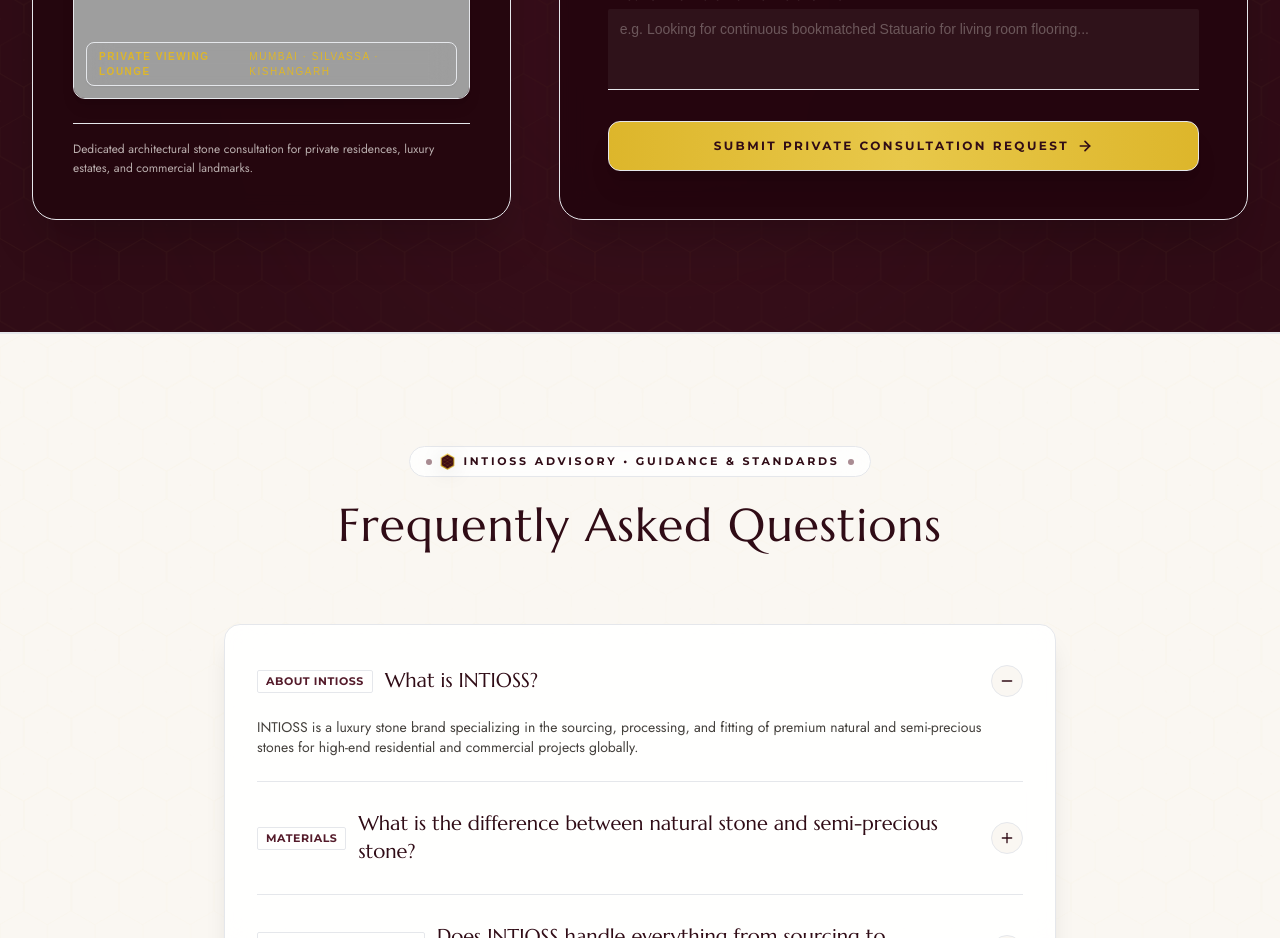
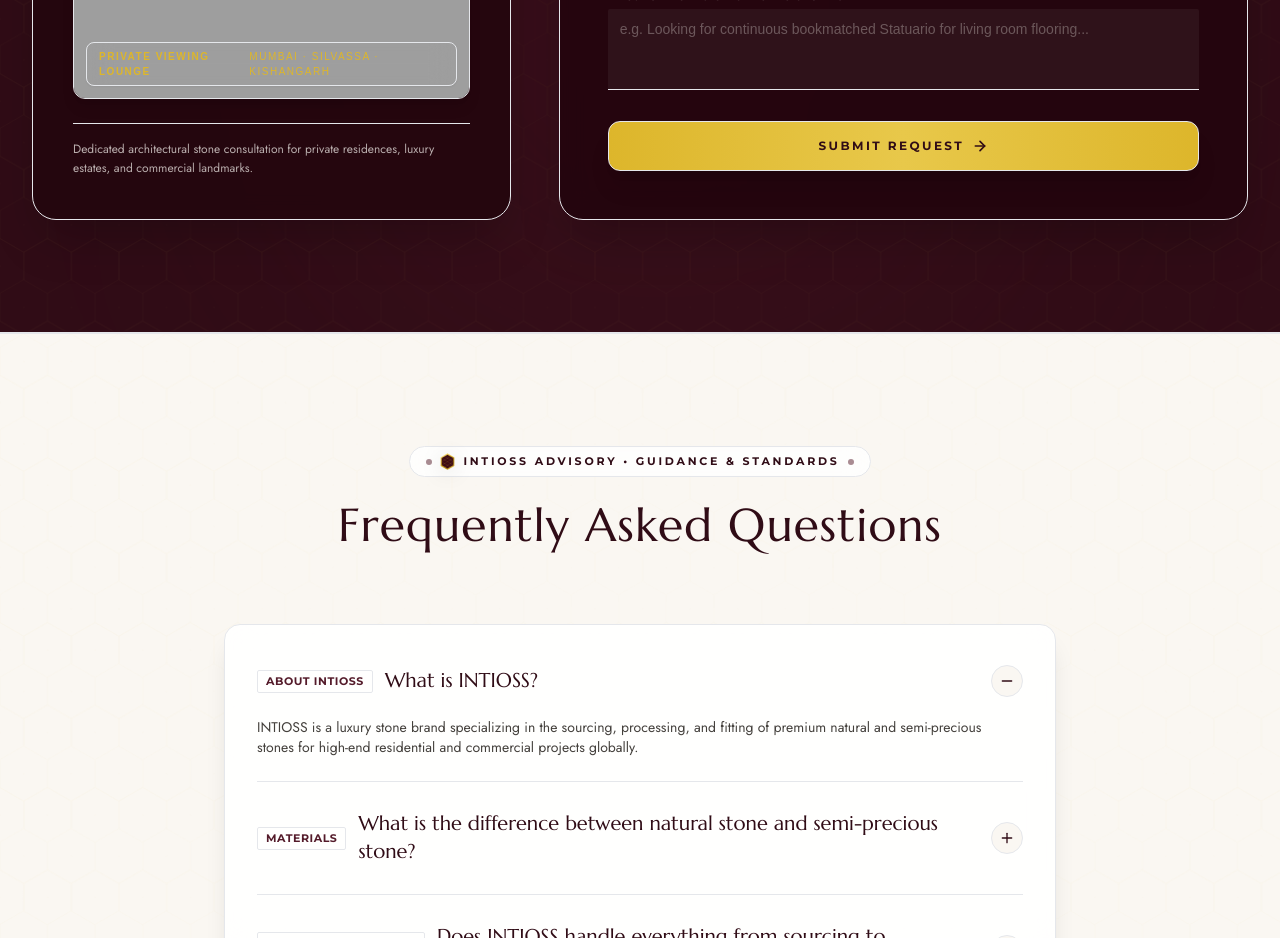
Before and after one commit to BhagyeshKadiya/intioss-luxury-surfaces, a Next.js app: page / in a window 1280 px wide. Shown: the part 6980-7918 px from the top of the page. Built offline with nearby package versions, Linux system fonts and the light colour scheme; grey boxes are pictures that could not be loaded; a web font is replaced by a local one.

Commit message:
Change consultation form submit button text to Submit Request

```diff
--- a/components/sections/ConsultationSection.tsx
+++ b/components/sections/ConsultationSection.tsx
@@ -733,7 +733,7 @@ export function ConsultationSection() {
                       <span>Reserving Consultation...</span>
                     ) : (
                       <>
-                        <span>Submit Private Consultation Request</span>
+                        <span>Submit Request</span>
                         <ArrowRight className="w-4 h-4 text-maroon-deep stroke-[2.5]" />
                       </>
                     )}
```
